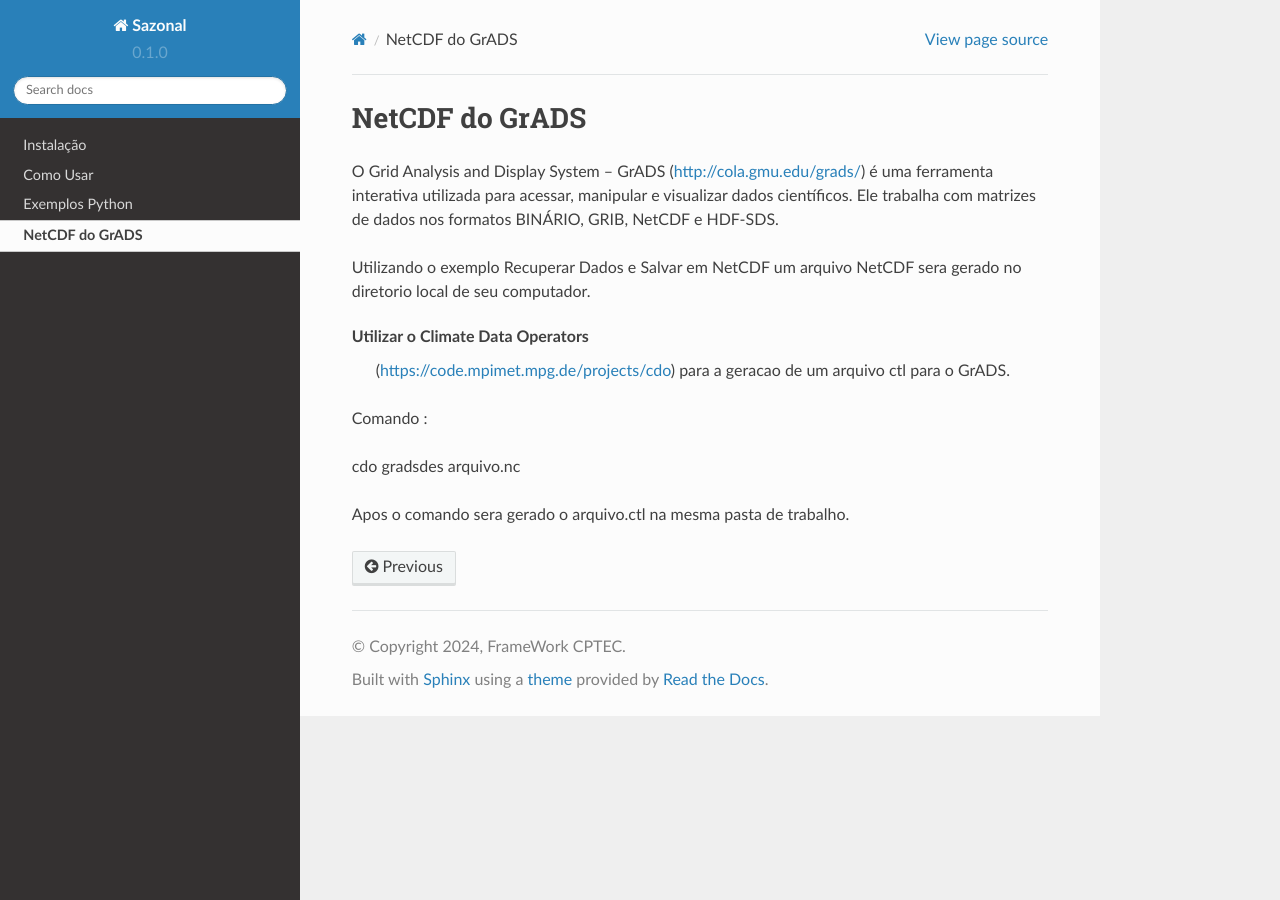
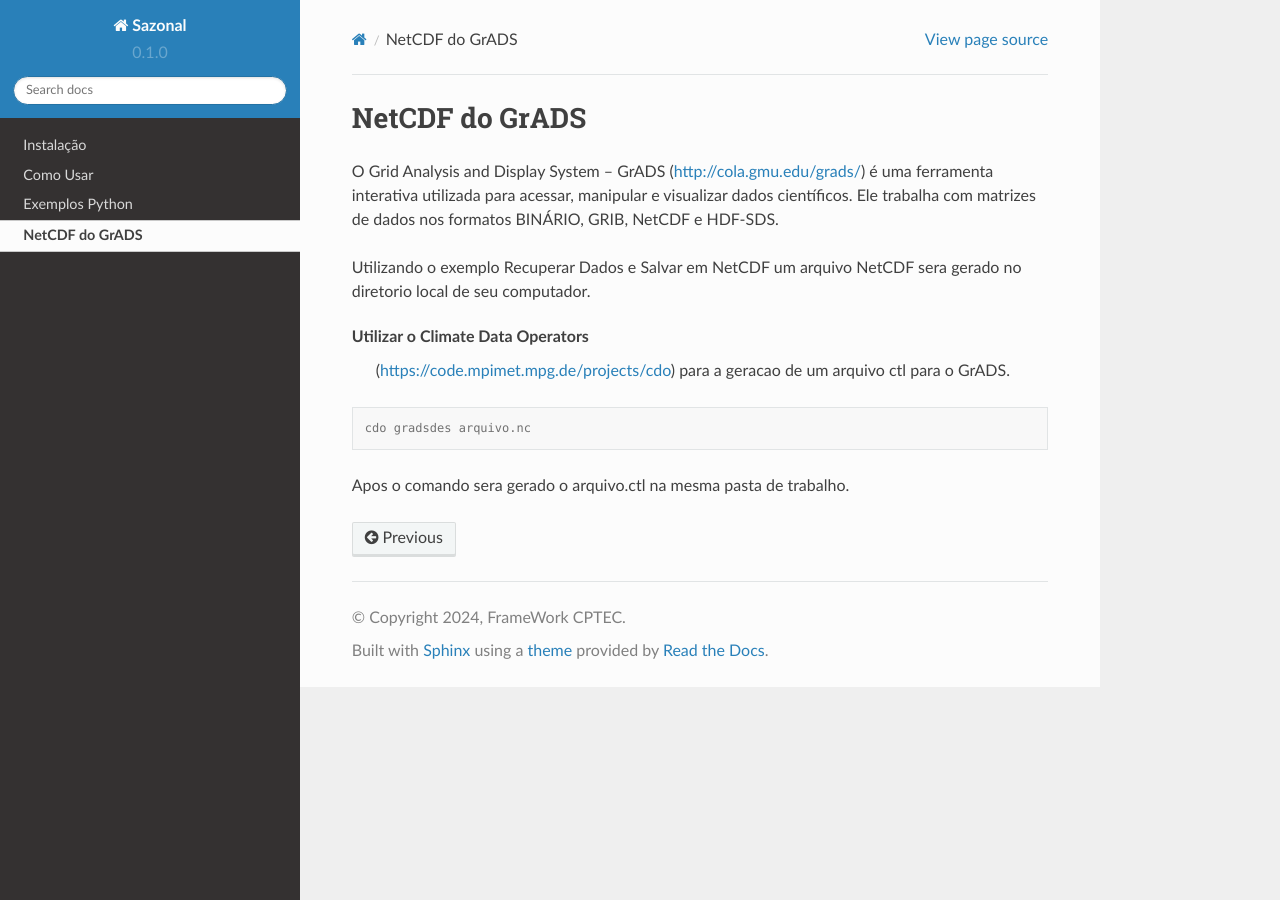
Before and after one commit to framework-CPTEC/Sazonal, a Sphinx documentation site: the page built from docs/source/grads.rst, in a window 1280 px wide. Built offline with Sphinx 7.4.7 and the Read the Docs theme 2.0.0, drawn with Linux system fonts in a browser that asks for light colours.

Commit message:
Update grads.rst

```diff
--- a/docs/source/grads.rst
+++ b/docs/source/grads.rst
@@ -8,8 +8,8 @@ Utilizando o exemplo Recuperar Dados e Salvar em NetCDF um  arquivo NetCDF sera
 Utilizar o Climate Data Operators
  (https://code.mpimet.mpg.de/projects/cdo) para a geracao de um arquivo ctl para o GrADS.
 
-Comando :
+.. code-block:: console
 
-cdo gradsdes arquivo.nc
+  cdo gradsdes arquivo.nc
 
 Apos o  comando sera gerado o arquivo.ctl na mesma pasta de trabalho.
```
